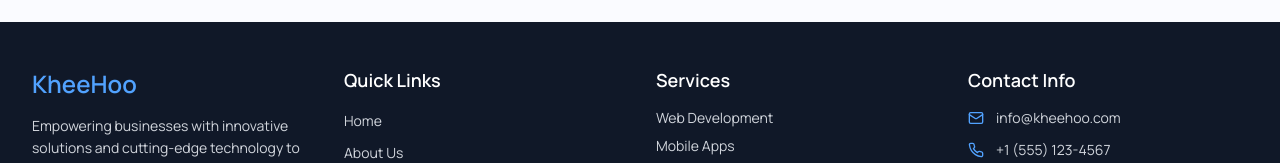
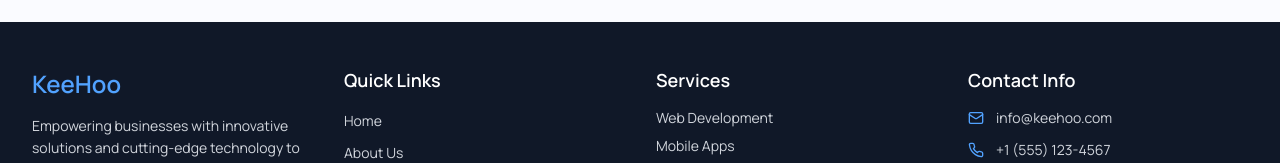
Before and after one commit to ShashankPole/KeeHoo-web-site, a Next.js app: page / in a window 1280 px wide. Shown: the part 3395-3558 px from the top of the page. Built offline with nearby package versions, Linux system fonts and the light colour scheme.

Commit message:
new changes updated

```diff
--- a/src/components/Footer.tsx
+++ b/src/components/Footer.tsx
@@ -8,7 +8,7 @@ export default function Footer() {
         <div className="grid grid-cols-1 md:grid-cols-2 lg:grid-cols-4 gap-8">
           {/* Company Info */}
           <div className="space-y-4">
-            <h3 className="text-2xl font-bold text-blue-400">KheeHoo</h3>
+            <h3 className="text-2xl font-bold text-blue-400">KeeHoo</h3>
             <p className="text-gray-300 text-sm leading-relaxed">
               Empowering businesses with innovative solutions and cutting-edge technology
               to drive growth and success in the digital age.
@@ -36,17 +36,17 @@ export default function Footer() {
                 </Link>
               </li>
               <li>
-                <Link href="/about" className="text-gray-300 hover:text-blue-400 transition-colors text-sm">
+                <Link href="/" className="text-gray-300 hover:text-blue-400 transition-colors text-sm">
                   About Us
                 </Link>
               </li>
               <li>
-                <Link href="/services" className="text-gray-300 hover:text-blue-400 transition-colors text-sm">
+                <Link href="/" className="text-gray-300 hover:text-blue-400 transition-colors text-sm">
                   Services
                 </Link>
               </li>
               <li>
-                <Link href="/contact" className="text-gray-300 hover:text-blue-400 transition-colors text-sm">
+                <Link href="/" className="text-gray-300 hover:text-blue-400 transition-colors text-sm">
                   Contact
                 </Link>
               </li>
@@ -71,7 +71,7 @@ export default function Footer() {
             <div className="space-y-3">
               <div className="flex items-center space-x-3">
                 <Mail size={16} className="text-blue-400" />
-                <span className="text-gray-300 text-sm">info@kheehoo.com</span>
+                <span className="text-gray-300 text-sm">info@keehoo.com</span>
               </div>
               <div className="flex items-center space-x-3">
                 <Phone size={16} className="text-blue-400" />
--- a/src/components/Navbar.tsx
+++ b/src/components/Navbar.tsx
@@ -19,8 +19,8 @@ export default function Navbar() {
   }, []);
 
   const navigation = [
-    { name: 'About', href: '/about' },
-    { name: 'Contact', href: '/contact' },
+    { name: 'About', href: '/' },
+    { name: 'Contact', href: '/' },
   ];
 
   return (
```
